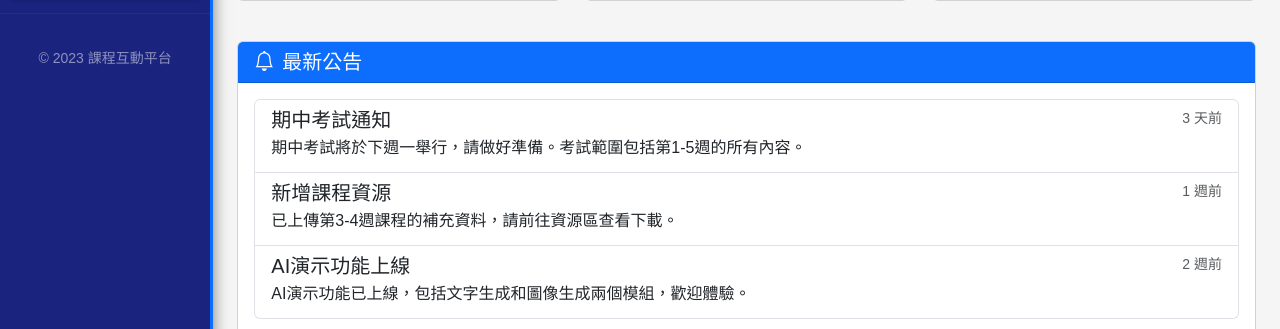
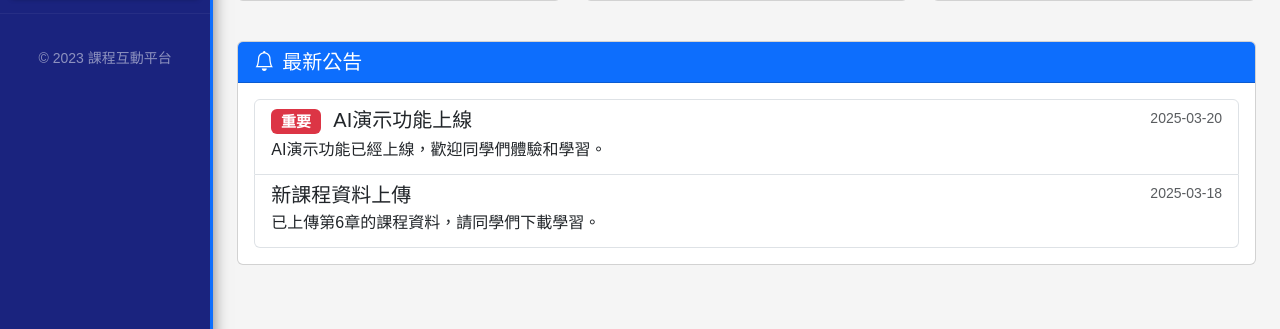
Before and after one commit to marmotkit/ai_training, a Flask app: page / in a window 1280 px wide. Shown: the part 706-1035 px from the top of the page. Run offline with Flask 2, Linux system fonts and the light colour scheme.

Commit message:
修復首頁與講師儀表板公告同步問題

```diff
--- a/app.py
+++ b/app.py
@@ -482,7 +482,12 @@ def index():
         except Exception as e:
             print(f"載入講師資料時發生錯誤: {str(e)}")
 
-    return render_template('index.html', presentations=presentations, questions=questions)
+    # 載入公告數據
+    announcements = load_data_from_file(ANNOUNCEMENTS_FILE, [])
+    # 按日期排序，最新的在前面
+    announcements.sort(key=lambda x: x.get('date', ''), reverse=True)
+
+    return render_template('index.html', presentations=presentations, questions=questions, announcements=announcements)
 
 @app.route('/presentation')
 def presentation():
--- a/templates/index.html
+++ b/templates/index.html
@@ -64,27 +64,26 @@
                 </div>
                 <div class="card-body">
                     <div class="list-group">
-                        <div class="list-group-item list-group-item-action">
-                            <div class="d-flex w-100 justify-content-between">
-                                <h5 class="mb-1">期中考試通知</h5>
-                                <small class="text-muted">3 天前</small>
+                        {% if announcements %}
+                            {% for announcement in announcements %}
+                                <div class="list-group-item list-group-item-action">
+                                    <div class="d-flex w-100 justify-content-between">
+                                        <h5 class="mb-1">
+                                            {% if announcement.important %}
+                                                <span class="badge bg-danger me-2">重要</span>
+                                            {% endif %}
+                                            {{ announcement.title }}
+                                        </h5>
+                                        <small class="text-muted">{{ announcement.date }}</small>
+                                    </div>
+                                    <p class="mb-1">{{ announcement.content }}</p>
+                                </div>
+                            {% endfor %}
+                        {% else %}
+                            <div class="list-group-item">
+                                <p class="mb-0 text-muted">目前沒有公告</p>
                             </div>
-                            <p class="mb-1">期中考試將於下週一舉行，請做好準備。考試範圍包括第1-5週的所有內容。</p>
-                        </div>
-                        <div class="list-group-item list-group-item-action">
-                            <div class="d-flex w-100 justify-content-between">
-                                <h5 class="mb-1">新增課程資源</h5>
-                                <small class="text-muted">1 週前</small>
-                            </div>
-                            <p class="mb-1">已上傳第3-4週課程的補充資料，請前往資源區查看下載。</p>
-                        </div>
-                        <div class="list-group-item list-group-item-action">
-                            <div class="d-flex w-100 justify-content-between">
-                                <h5 class="mb-1">AI演示功能上線</h5>
-                                <small class="text-muted">2 週前</small>
-                            </div>
-                            <p class="mb-1">AI演示功能已上線，包括文字生成和圖像生成兩個模組，歡迎體驗。</p>
-                        </div>
+                        {% endif %}
                     </div>
                 </div>
             </div>
```
